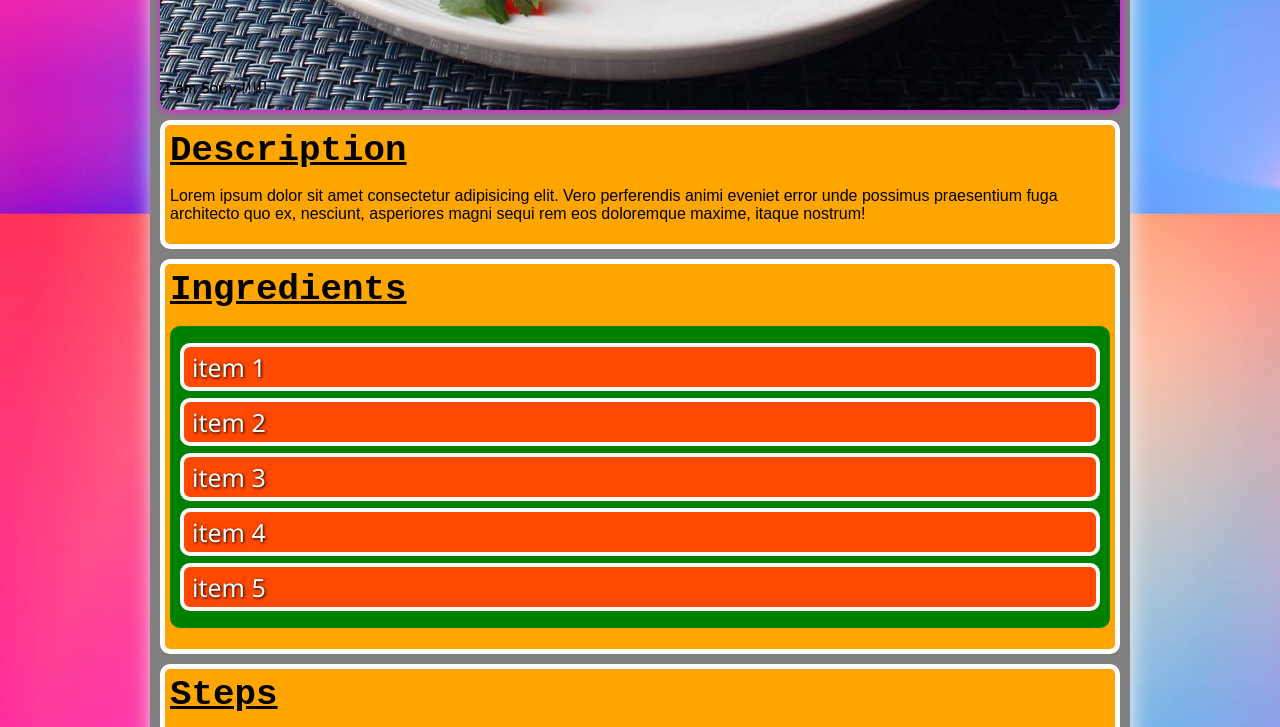
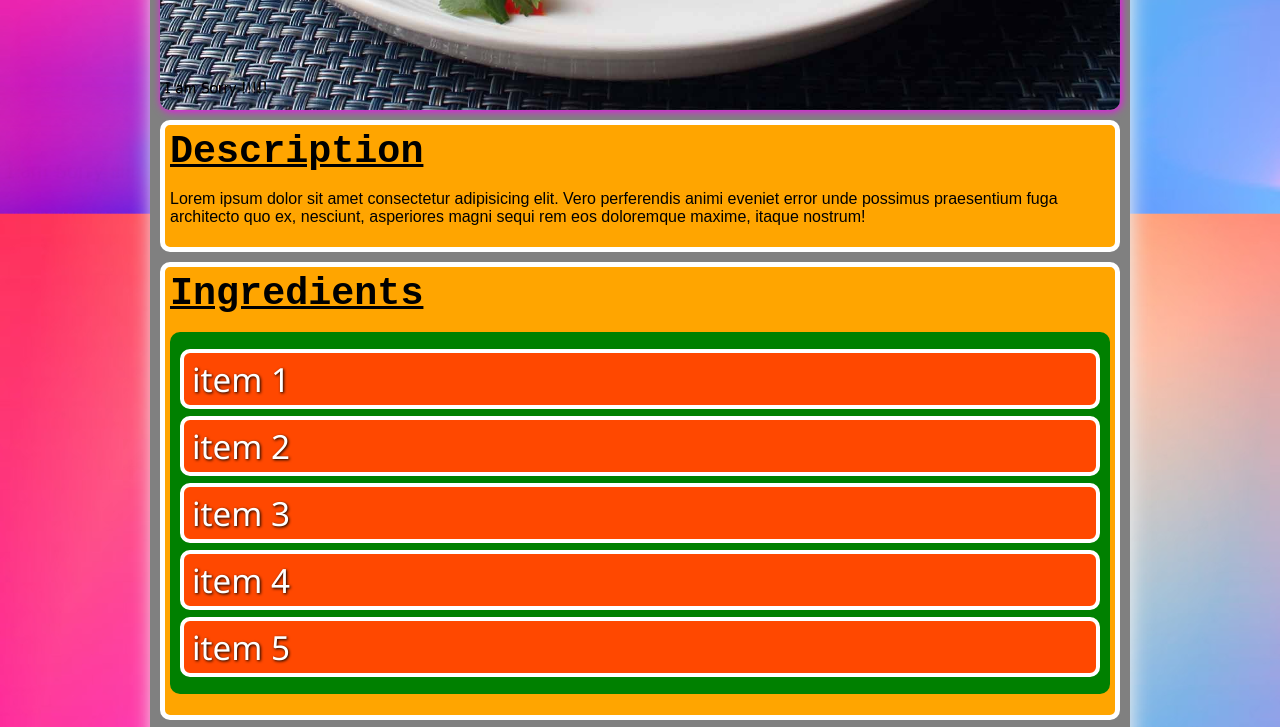
Before and after one commit to hafizmuhammadabubakar/odin-recipes, a plain HTML site: page recipes/Stuffed_Zucchini_Boats.html in a window 1280 px wide. Shown: the part 640-1367 px from the top of the page. Drawn offline with Linux system fonts and the light colour scheme.

Commit message:
odin-recipe

```diff
--- a/styles/recipestyles.css
+++ b/styles/recipestyles.css
@@ -36,7 +36,7 @@ img {
 }
 
 h2 {
-	font-size: 2.8vw;
+	font-size: 3.0vw;
 	font-family: monospace;
 	text-decoration: underline;
 	margin: 0 auto;
@@ -68,7 +68,7 @@ ol {
 li {
     color: rgb(255, 255, 255);
     text-shadow: 1px 1px 3px rgb(0, 0, 0);
-    font-size: 25px;
+    font-size: 2.6vw;
     font-family: 'Segoe UI', Tahoma, Geneva, Verdana, sans-serif;
     background-color: rgb(255, 72, 0);
     margin: 7px 0;
```
